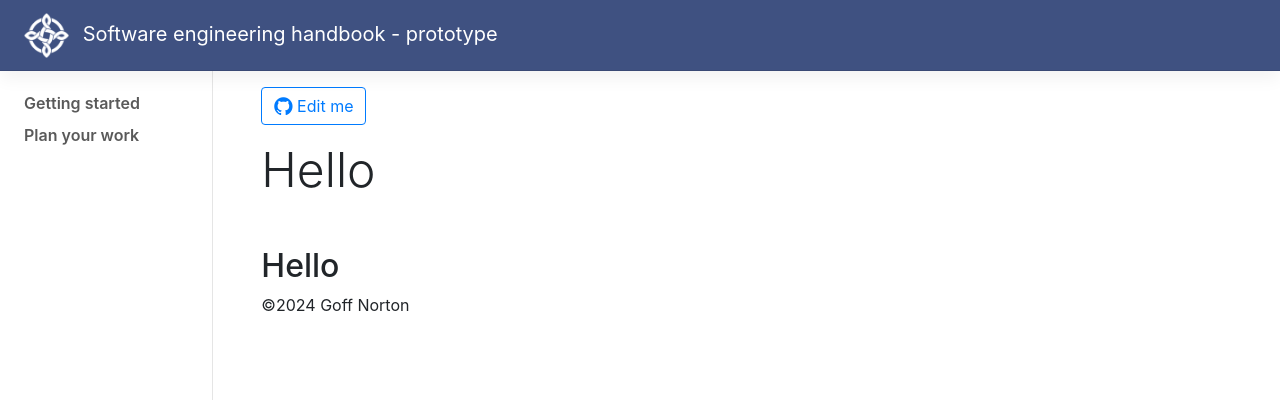
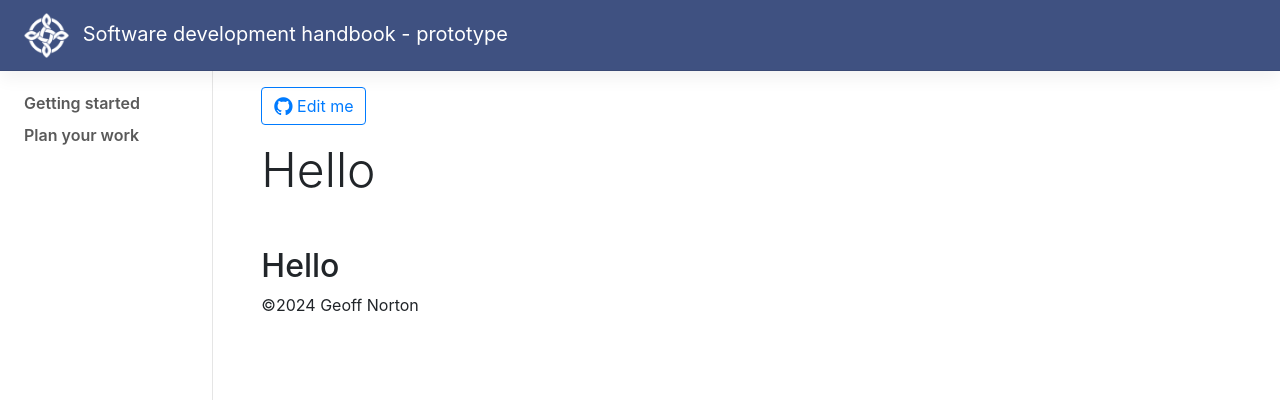
Before and after one commit to Geoff1900/Geoff1900.github.io-handbook, a Jekyll site: the page built from docs/index.md, in a window 1280 px wide. Shown: the top 400 px of the page. Built offline with Jekyll 4.4.1, drawn with Linux system fonts in a browser that asks for light colours; our own code applies the rules of GitHub Pages for plain Markdown files.

Commit message:
Update _config.yml

```diff
--- a/_config.yml
+++ b/_config.yml
@@ -1,6 +1,6 @@
-title: Software engineering handbook - prototype
+title: Software development handbook - prototype
 
-org_name: Goff Norton
+org_name: Geoff Norton
 
 #baseurl: /
 
```
